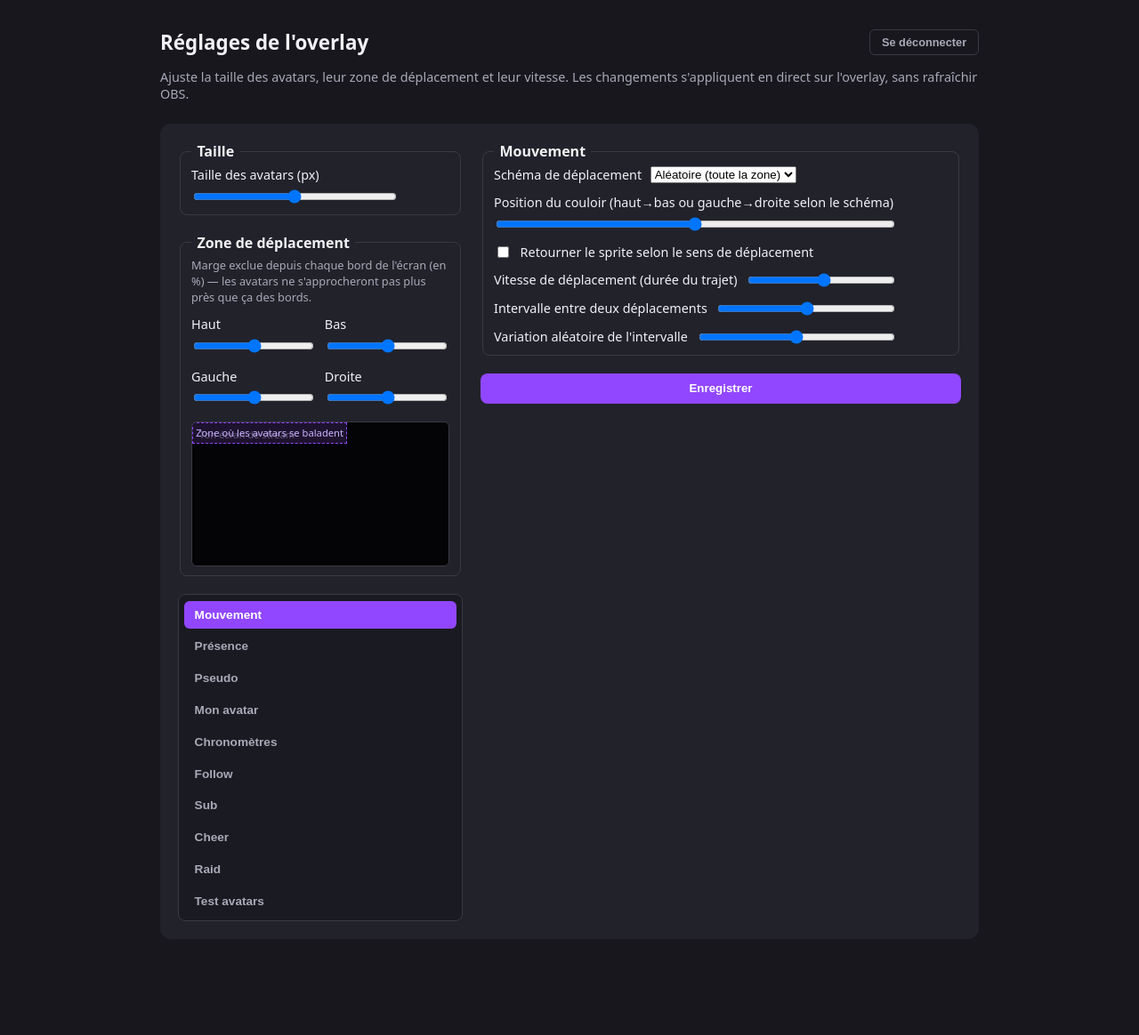
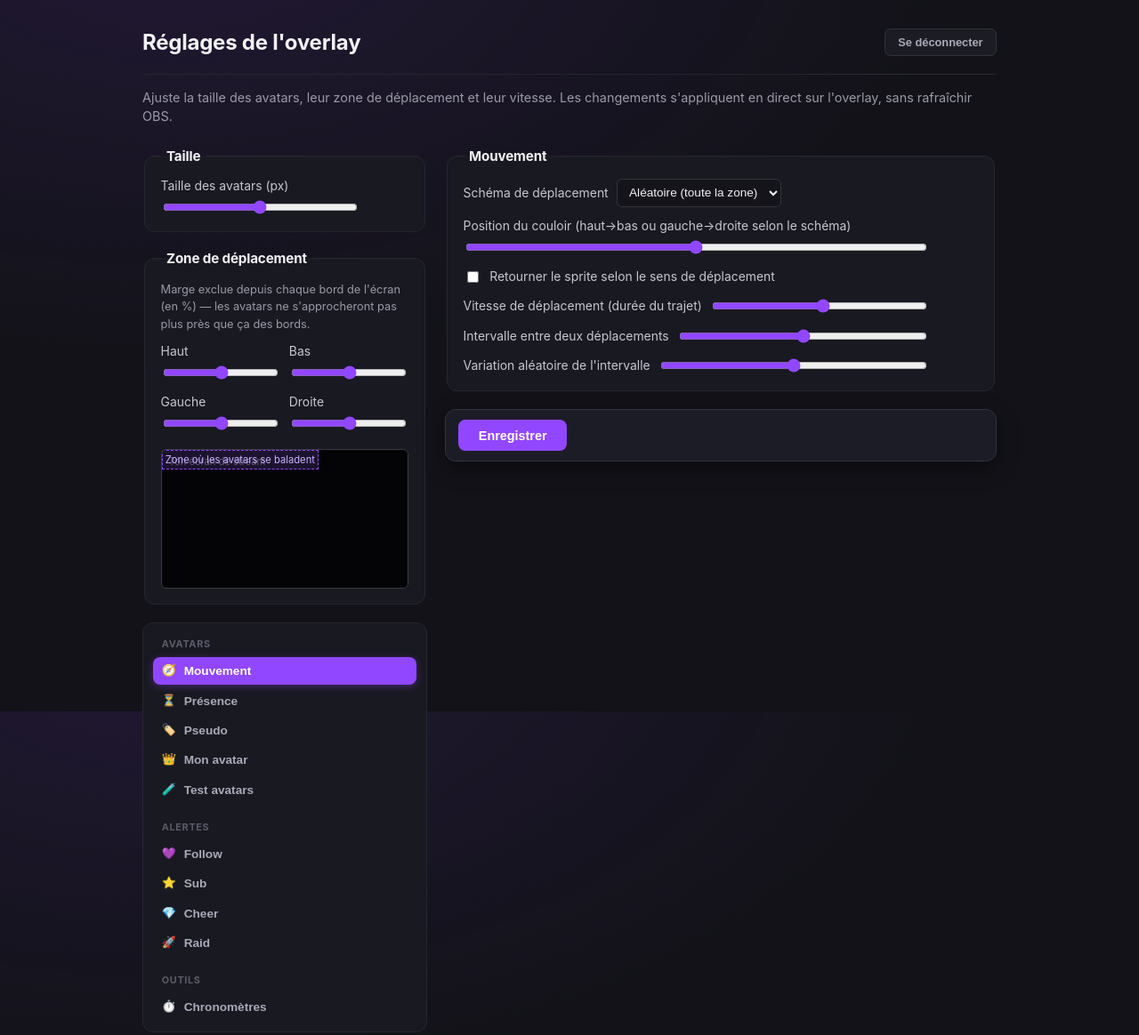
Before and after one commit to missgysmo/missgysmotwitch, a website: page public/settings/panel.html in a window 1280 px wide. Shown: the whole page at 89% size. Before the commit the page ends 1088 px from the top, so only its background shows below. Drawn offline with Linux system fonts and the light colour scheme; no server answers.

Commit message:
Refonte visuelle du panel : navigation groupée par catégories avec icônes, cartes distinctes, barre d'enregistrement flottante
- Sidebar organisée en 3 groupes (Avatars / Alertes / Outils) avec icônes au lieu d'une liste plate de 10 onglets
- Fieldsets ont maintenant leur propre fond de carte avec ombre, plus de hiérarchie visuelle
- Champs texte/nombre/select/couleur stylés de façon cohérente (fini le blanc natif du navigateur)
- Bouton Enregistrer dans une barre collante en bas de la colonne, toujours accessible

```diff
--- a/public/settings/panel.html
+++ b/public/settings/panel.html
@@ -45,16 +45,25 @@
       </fieldset>
 
       <nav class="settings-nav">
-        <button type="button" class="nav-tab-btn active" data-tab="movement">Mouvement</button>
-        <button type="button" class="nav-tab-btn" data-tab="presence">Présence</button>
-        <button type="button" class="nav-tab-btn" data-tab="nametag">Pseudo</button>
-        <button type="button" class="nav-tab-btn" data-tab="owner">Mon avatar</button>
-        <button type="button" class="nav-tab-btn" data-tab="timers">Chronomètres</button>
-        <button type="button" class="nav-tab-btn" data-tab="follow">Follow</button>
-        <button type="button" class="nav-tab-btn" data-tab="subscribe">Sub</button>
-        <button type="button" class="nav-tab-btn" data-tab="cheer">Cheer</button>
-        <button type="button" class="nav-tab-btn" data-tab="raid">Raid</button>
-        <button type="button" class="nav-tab-btn" data-tab="test">Test avatars</button>
+        <div class="nav-group">
+          <span class="nav-group-label">Avatars</span>
+          <button type="button" class="nav-tab-btn active" data-tab="movement"><span class="nav-icon">🧭</span>Mouvement</button>
+          <button type="button" class="nav-tab-btn" data-tab="presence"><span class="nav-icon">⏳</span>Présence</button>
+          <button type="button" class="nav-tab-btn" data-tab="nametag"><span class="nav-icon">🏷️</span>Pseudo</button>
+          <button type="button" class="nav-tab-btn" data-tab="owner"><span class="nav-icon">👑</span>Mon avatar</button>
+          <button type="button" class="nav-tab-btn" data-tab="test"><span class="nav-icon">🧪</span>Test avatars</button>
+        </div>
+        <div class="nav-group">
+          <span class="nav-group-label">Alertes</span>
+          <button type="button" class="nav-tab-btn" data-tab="follow"><span class="nav-icon">💜</span>Follow</button>
+          <button type="button" class="nav-tab-btn" data-tab="subscribe"><span class="nav-icon">⭐</span>Sub</button>
+          <button type="button" class="nav-tab-btn" data-tab="cheer"><span class="nav-icon">💎</span>Cheer</button>
+          <button type="button" class="nav-tab-btn" data-tab="raid"><span class="nav-icon">🚀</span>Raid</button>
+        </div>
+        <div class="nav-group">
+          <span class="nav-group-label">Outils</span>
+          <button type="button" class="nav-tab-btn" data-tab="timers"><span class="nav-icon">⏱️</span>Chronomètres</button>
+        </div>
       </nav>
       </div>
 
@@ -317,8 +326,10 @@
         <button type="button" id="clear-test-avatars">Retirer tous les avatars de test</button>
       </fieldset>
 
-      <button type="submit">Enregistrer</button>
-      <p id="status"></p>
+      <div class="save-bar">
+        <button type="submit">Enregistrer</button>
+        <p id="status"></p>
+      </div>
       </div>
       </div>
     </form>
--- a/public/settings/settings.css
+++ b/public/settings/settings.css
@@ -1,36 +1,39 @@
 * { box-sizing: border-box; }
+:root { accent-color: #9147ff; }
 body {
-  font-family: system-ui, sans-serif;
-  background: #17171d;
+  font-family: -apple-system, "Segoe UI", system-ui, sans-serif;
+  background:
+    radial-gradient(ellipse 900px 500px at 15% -10%, rgba(145, 71, 255, 0.12), transparent),
+    #121218;
+  background-attachment: fixed;
   color: #f1f1f5;
   margin: 0;
-  padding: 2rem 1rem;
+  padding: 2rem 1.25rem 4rem;
 }
-main { max-width: 920px; margin: 0 auto; }
-h1 { font-size: 1.4rem; margin: 0; }
-p { color: #a9a9b8; font-size: 0.9rem; }
+main { max-width: 960px; margin: 0 auto; }
+h1 { font-size: 1.5rem; margin: 0; letter-spacing: -0.01em; }
+p { color: #9a9aa8; font-size: 0.9rem; line-height: 1.5; }
 
 .top-row {
   display: flex;
   align-items: center;
   justify-content: space-between;
   gap: 1rem;
+  padding-bottom: 1.25rem;
+  border-bottom: 1px solid #26262f;
 }
 .top-row button {
-  padding: 0.4rem 0.8rem;
-  border: 1px solid #3a3a45;
-  border-radius: 6px;
-  background: transparent;
+  padding: 0.45rem 0.9rem;
+  border: 1px solid #33333e;
+  border-radius: 7px;
+  background: #1c1c24;
   color: #a9a9b8;
   font-size: 0.8rem;
   cursor: pointer;
 }
-.top-row button:hover { color: #f1f1f5; }
+.top-row button:hover { color: #f1f1f5; border-color: #45455a; }
 
 form {
-  background: #22222b;
-  padding: 1.25rem;
-  border-radius: 12px;
   margin-top: 1.5rem;
 }
 
@@ -62,27 +65,65 @@ form {
   .settings-sidebar { position: static; }
 }
 fieldset {
-  border: 1px solid #3a3a45;
-  border-radius: 8px;
+  border: 1px solid #26262f;
+  background: #191921;
+  border-radius: 12px;
+  padding: 1rem 1.1rem 1.1rem;
   display: flex;
   flex-direction: column;
-  gap: 0.75rem;
+  gap: 0.85rem;
+  box-shadow: 0 1px 0 rgba(255,255,255,0.02) inset;
 }
 fieldset[hidden] { display: none; }
-legend { padding: 0 0.4rem; font-weight: 600; }
+legend {
+  padding: 0 0.4rem;
+  font-weight: 700;
+  font-size: 0.95rem;
+  letter-spacing: -0.01em;
+}
 .hint { margin: 0; font-size: 0.8rem; }
 
 label {
   display: flex;
   flex-wrap: wrap;
   align-items: center;
-  row-gap: 0.3rem;
+  row-gap: 0.35rem;
   column-gap: 0.6rem;
-  font-size: 0.9rem;
+  font-size: 0.87rem;
+  color: #c7c7d1;
 }
 input[type="range"] { flex: 1 1 160px; min-width: 100px; }
 
-output { min-width: 3.5em; text-align: right; font-variant-numeric: tabular-nums; font-size: 0.85rem; }
+output {
+  min-width: 3.6em;
+  text-align: right;
+  font-variant-numeric: tabular-nums;
+  font-size: 0.8rem;
+  color: #f1f1f5;
+  font-weight: 600;
+}
+
+select {
+  background: #14141a;
+  border: 1px solid #33333e;
+  border-radius: 6px;
+  color: #f1f1f5;
+  padding: 0.4rem 0.55rem;
+  font-size: 0.85rem;
+}
+input[type="color"] {
+  width: 2.4rem;
+  height: 1.9rem;
+  padding: 2px;
+  border: 1px solid #33333e;
+  border-radius: 6px;
+  background: #14141a;
+  cursor: pointer;
+}
+input:focus-visible, select:focus-visible, button:focus-visible {
+  outline: 2px solid #9147ff;
+  outline-offset: 1px;
+}
 
 .zone-grid {
   display: grid;
@@ -144,16 +185,32 @@ output { min-width: 3.5em; text-align: right; font-variant-numeric: tabular-nums
 .settings-nav {
   display: flex;
   flex-direction: column;
-  gap: 0.3rem;
-  background: #1a1a22;
-  border: 1px solid #3a3a45;
-  border-radius: 8px;
-  padding: 0.4rem;
+  gap: 0.9rem;
+  background: #191921;
+  border: 1px solid #26262f;
+  border-radius: 12px;
+  padding: 0.7rem;
+}
+.nav-group {
+  display: flex;
+  flex-direction: column;
+  gap: 0.15rem;
+}
+.nav-group-label {
+  font-size: 0.68rem;
+  font-weight: 700;
+  text-transform: uppercase;
+  letter-spacing: 0.06em;
+  color: #5b5b6b;
+  padding: 0.3rem 0.6rem 0.35rem;
 }
 .nav-tab-btn {
-  padding: 0.5rem 0.7rem;
+  display: flex;
+  align-items: center;
+  gap: 0.55rem;
+  padding: 0.5rem 0.6rem;
   border: none;
-  border-radius: 6px;
+  border-radius: 8px;
   background: transparent;
   color: #a9a9b8;
   font-size: 0.85rem;
@@ -161,10 +218,12 @@ output { min-width: 3.5em; text-align: right; font-variant-numeric: tabular-nums
   text-align: left;
   cursor: pointer;
 }
-.nav-tab-btn:hover { color: #f1f1f5; background: rgba(255,255,255,0.04); }
+.nav-icon { font-size: 0.95em; line-height: 1; }
+.nav-tab-btn:hover { color: #f1f1f5; background: rgba(255,255,255,0.05); }
 .nav-tab-btn.active {
   background: #9147ff;
   color: white;
+  box-shadow: 0 2px 8px rgba(145, 71, 255, 0.35);
 }
 
 .event-block {
@@ -238,14 +297,15 @@ output { min-width: 3.5em; text-align: right; font-variant-numeric: tabular-nums
 }
 .test-event-btn:hover { background: rgba(145, 71, 255, 0.15); }
 .test-event-btn:disabled { opacity: 0.6; cursor: default; }
-.event-block input[type="text"] {
+input[type="text"], input[type="number"] {
   flex: 1;
-  background: #17171d;
-  border: 1px solid #3a3a45;
+  background: #14141a;
+  border: 1px solid #33333e;
   border-radius: 6px;
   color: #f1f1f5;
-  padding: 0.35rem 0.5rem;
+  padding: 0.4rem 0.55rem;
   font-size: 0.85rem;
+  min-width: 90px;
 }
 .hint code {
   background: #17171d;
@@ -297,4 +357,21 @@ button {
   cursor: pointer;
 }
 button:hover { background: #7d2ff0; }
-#status { min-height: 1.2em; font-size: 0.9rem; margin: 0; }
+
+.save-bar {
+  position: sticky;
+  bottom: 1rem;
+  display: flex;
+  align-items: center;
+  gap: 0.9rem;
+  background: #1c1c26;
+  border: 1px solid #33333e;
+  border-radius: 12px;
+  padding: 0.7rem 0.9rem;
+  box-shadow: 0 8px 24px rgba(0,0,0,0.4);
+}
+.save-bar button {
+  padding: 0.6rem 1.4rem;
+  font-size: 0.9rem;
+}
+#status { min-height: 1.2em; font-size: 0.85rem; margin: 0; color: #9a9aa8; }
```
